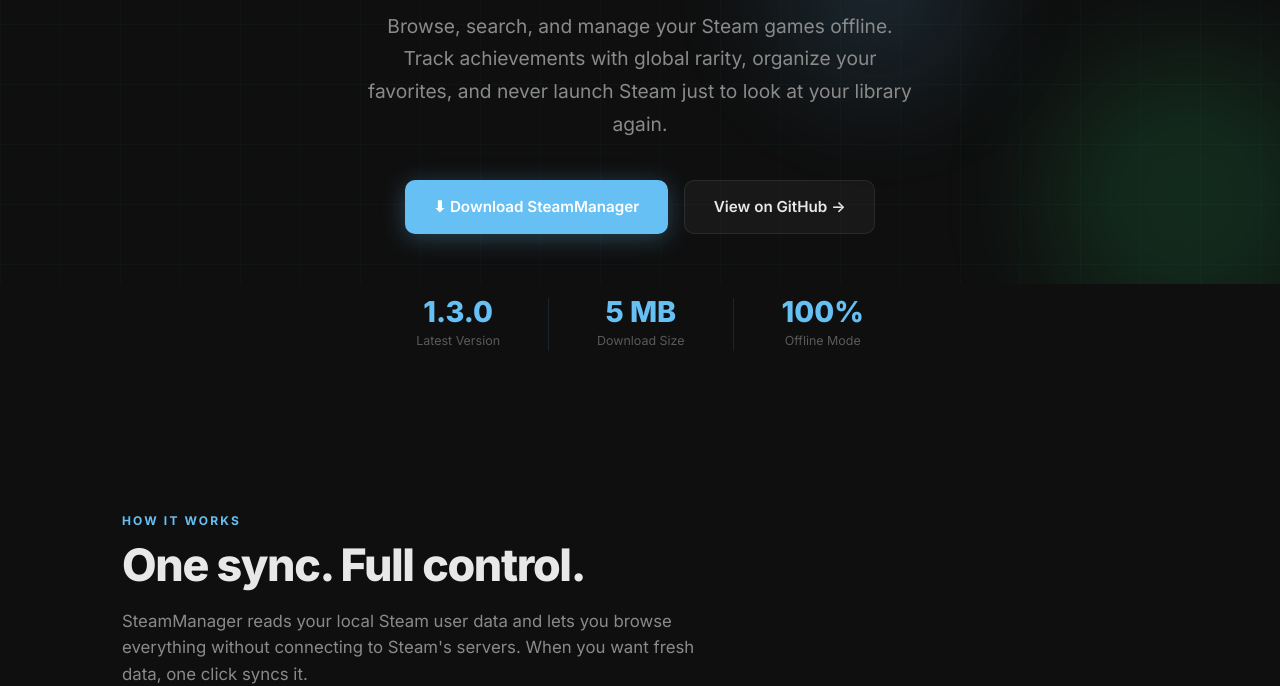
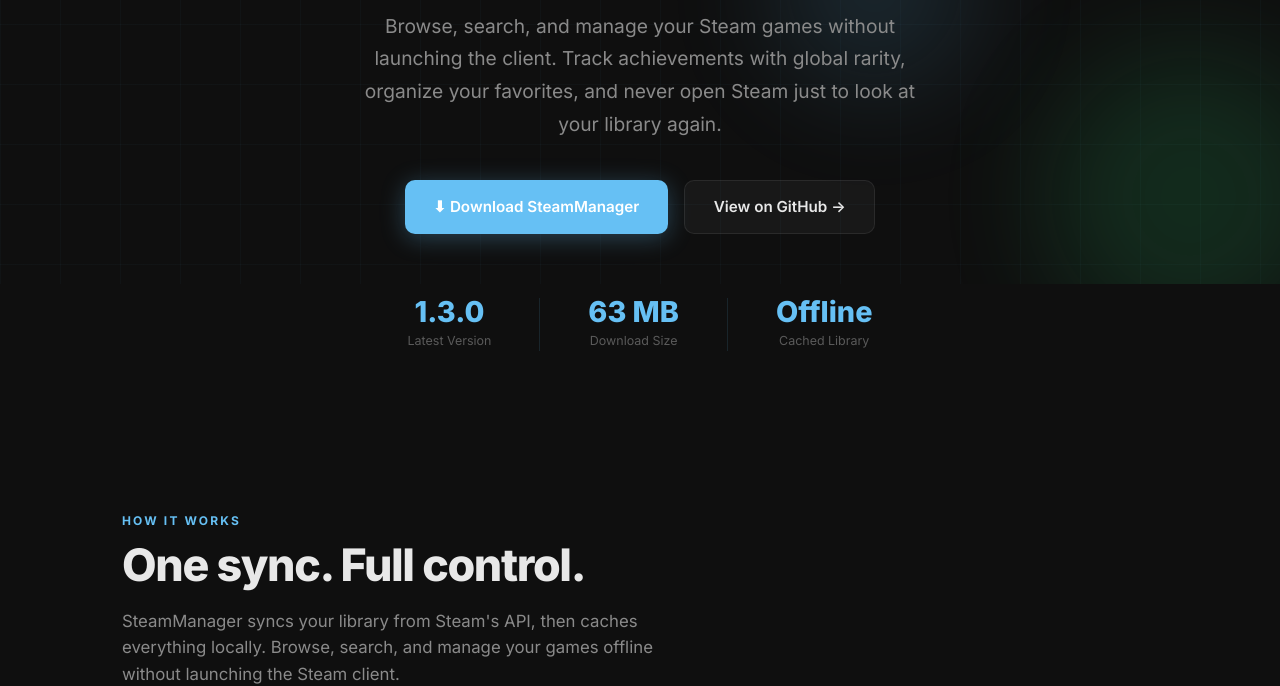
Before and after one commit to ZavalaSebas/SteamManager, a plain HTML site: page docs/index.html in a window 1280 px wide. Shown: the part 516-1202 px from the top of the page. Drawn offline with Linux system fonts and the light colour scheme; no server answers.

Commit message:
fix site inaccuracies: Steam required, 63MB, offline cached lib

```diff
--- a/docs/index.html
+++ b/docs/index.html
@@ -647,8 +647,8 @@
     <div class="hero-icon"><span>&#xE7BC;</span></div>
     <h1><span class="gradient">SteamManager</span><br/><span class="highlight">Your Library, Local.</span></h1>
     <p class="hero-sub">
-      Browse, search, and manage your Steam games offline. Track achievements with global rarity,
-      organize your favorites, and never launch Steam just to look at your library again.
+      Browse, search, and manage your Steam games without launching the client. Track achievements with global rarity,
+      organize your favorites, and never open Steam just to look at your library again.
     </p>
     <div class="hero-buttons">
       <a href="https://github.com/ZavalaSebas/SteamManager/releases/latest" class="btn btn-primary">&#11015; Download SteamManager</a>
@@ -657,9 +657,9 @@
     <div class="hero-stats">
       <div class="hero-stat"><div class="hero-stat-num">1.3.0</div><div class="hero-stat-label">Latest Version</div></div>
       <div class="hero-stat-divider"></div>
-      <div class="hero-stat"><div class="hero-stat-num">5 MB</div><div class="hero-stat-label">Download Size</div></div>
+      <div class="hero-stat"><div class="hero-stat-num">63 MB</div><div class="hero-stat-label">Download Size</div></div>
       <div class="hero-stat-divider"></div>
-      <div class="hero-stat"><div class="hero-stat-num">100%</div><div class="hero-stat-label">Offline Mode</div></div>
+      <div class="hero-stat"><div class="hero-stat-num">Offline</div><div class="hero-stat-label">Cached Library</div></div>
     </div>
   </header>
 
@@ -668,7 +668,7 @@
       <div class="container">
         <p class="section-label">How it works</p>
         <h2 class="section-title">One sync. Full control.</h2>
-        <p class="section-desc">SteamManager reads your local Steam user data and lets you browse everything without connecting to Steam's servers. When you want fresh data, one click syncs it.</p>
+        <p class="section-desc">SteamManager syncs your library from Steam's API, then caches everything locally. Browse, search, and manage your games offline without launching the Steam client.</p>
         <div class="steps-track">
           <div class="steps-connector"></div>
           <div class="steps">
@@ -687,7 +687,7 @@
         <h2 class="section-title">Built for Steam power users</h2>
         <p class="section-desc">Everything you need to manage your library without opening Steam. Fast, local, and privacy-first.</p>
         <div class="bento">
-          <div class="bento-item bento-hero"><div class="giant">No<br/>Steam.</div><h3>Full library access without launching Steam</h3><p>Browse, search, and manage every game you own. Filters by type and instant search.</p></div>
+          <div class="bento-item bento-hero">    <div class="giant">Keep<br/>Closed.</div><h3>Full library access without launching the Steam client</h3><p>Browse, search, and manage every game you own without opening Steam. Filters by type and instant search.</p></div>
           <div class="bento-item bento-stat"><div class="big">S</div><h3>Smart Filters</h3><p>Filter by game type, search by name, sort by favorites.</p></div>
           <div class="bento-item bento-border"><h3>Global Achievement Rarity</h3><p>Every achievement shows the global unlock percentage from Steam. Color-coded by rarity.</p></div>
           <div class="bento-item bento-dark"><div class="bento-icon">&#x2605;</div><h3>Favorites &amp; Bookmarks</h3><p>Star your most-played games for quick access. Favorites are highlighted with a gold accent.</p></div>
```
